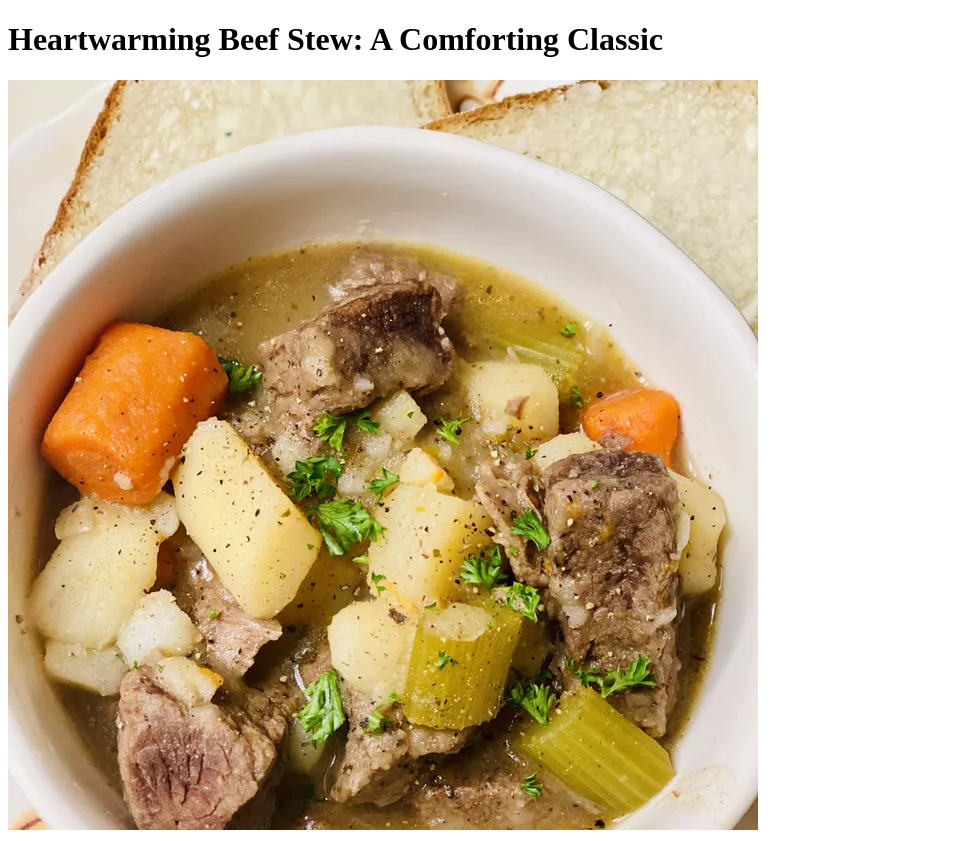
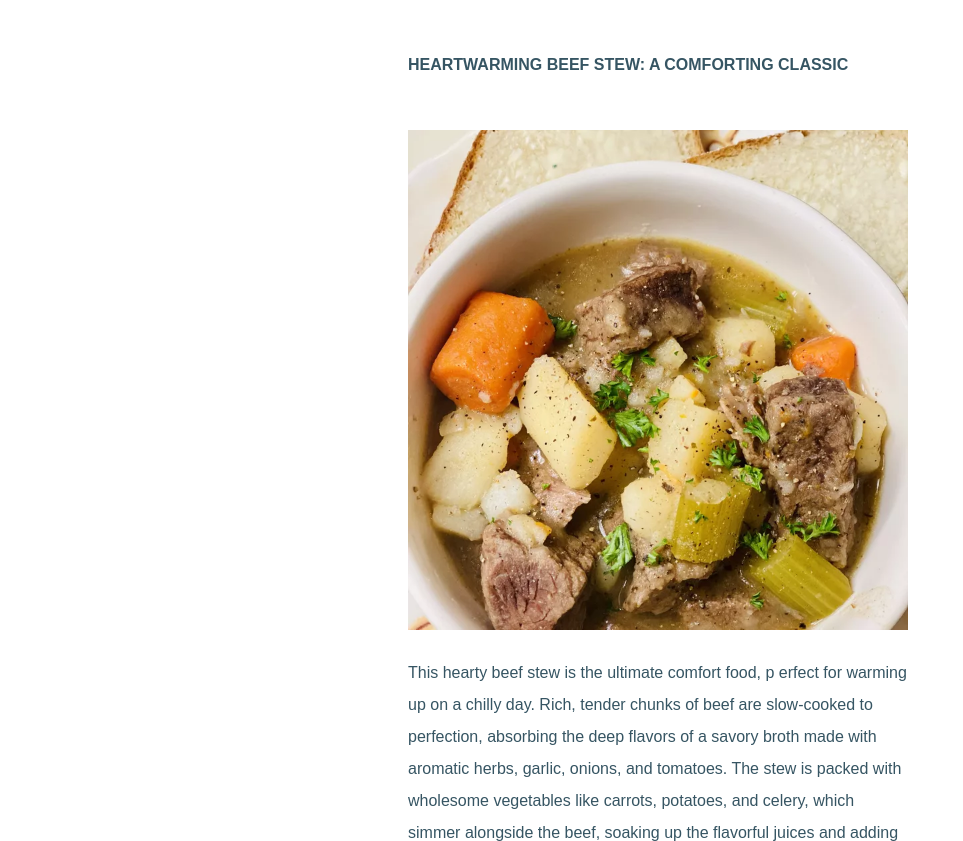
Before and after one commit to jitterygiraffe/odin-recipes, a plain HTML site: page recipes/beefstew.html in a window 1280 px wide. Shown: the top 841 px of the page, without its empty margins (0-963 px from the left). Drawn offline with Linux system fonts and the light colour scheme.

Commit message:
added styling
added styling to all files

```diff
--- a/recipes/beefstew.html
+++ b/recipes/beefstew.html
@@ -3,11 +3,12 @@
 <head>
     <meta charset="UTF-8">
     <meta name="viewport" content="width=device-width, initial-scale=1.0">
+    <link rel="stylesheet" href="../styles.css">
     <title>Document</title>
 </head>
 <body>
     <h1>Heartwarming Beef Stew: A Comforting Classic</h1>
-    <img src="../imgs/stew.png" alt="an image of chicken baked with vegetables">
+    <img class="images" src="../imgs/stew.png" alt="an image of chicken baked with vegetables">
 
     <article>
         <p>This hearty beef stew is the ultimate comfort food, p
--- a/styles.css
+++ b/styles.css
@@ -0,0 +1,30 @@
+* {
+    font-family: Arial, Helvetica, sans-serif;
+    width: 500px;
+    color: #365563;
+    padding-left: 100px;
+    line-height: 2rem;
+
+}
+
+ul, ol {
+    margin-left: 50px;
+}
+
+.images {
+    height: auto;
+    width: 500px;
+    margin-left: 100px;
+}
+
+h1 {
+    text-transform: uppercase;
+    font-size: inherit;
+    line-height: 30px;
+    color: #365563;
+    margin-left: 100px;
+    letter-spacing: inherit;
+    margin-top: 50px;
+    margin-bottom: 50px;
+
+}
```
Also changed, not shown: index.html (+1 -1 lines), recipes/chicken.html (+2 -1 lines), recipes/stuffedpeppers.html (+2 -1 lines).
